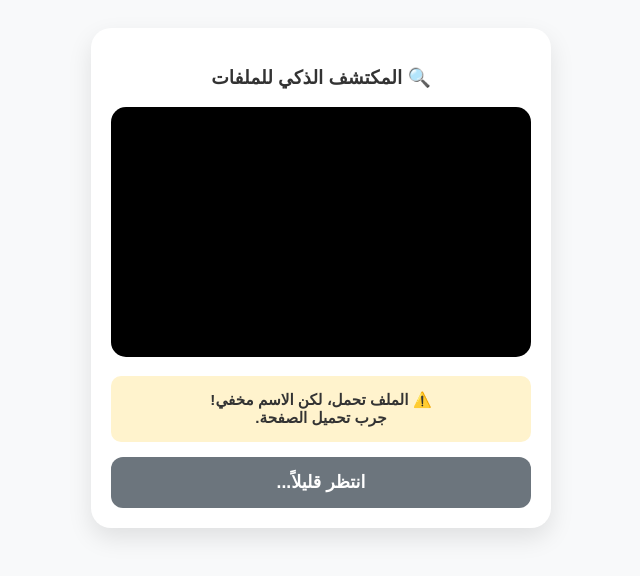
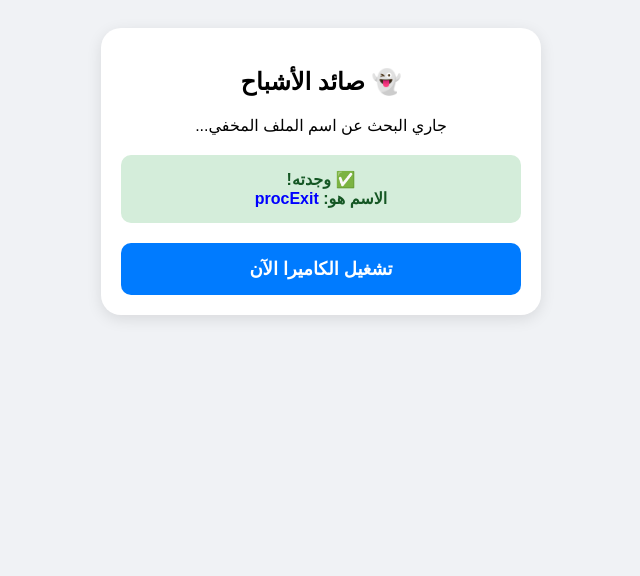
Before and after one commit to 202410091-afk/Ai-check-, a plain HTML site: page index.html in a window 1280 px wide. Shown: the whole page, without its empty margins (319-959 px from the left). Drawn offline with Linux system fonts and the light colour scheme; no server answers.

Commit message:
Update index.html

```diff
--- a/index.html
+++ b/index.html
@@ -3,128 +3,92 @@
 <head>
     <meta charset="UTF-8">
     <meta name="viewport" content="width=device-width, initial-scale=1.0">
-    <title>المكتشف الذكي</title>
+    <title>صائد الأشباح البرمجي</title>
     <style>
-        body { font-family: sans-serif; background-color: #f8f9fa; text-align: center; padding: 20px; color: #333; }
-        .container { max-width: 420px; margin: auto; background: white; padding: 20px; border-radius: 20px; box-shadow: 0 10px 25px rgba(0,0,0,0.1); }
-        video { width: 100%; border-radius: 15px; background: #000; min-height: 250px; }
-
+        body { font-family: sans-serif; background: #f0f2f5; text-align: center; padding: 20px; }
+        .container { max-width: 400px; margin: auto; background: white; padding: 20px; border-radius: 20px; box-shadow: 0 4px 15px rgba(0,0,0,0.1); }
         #status-box {
-            margin: 15px 0;
-            padding: 15px;
-            border-radius: 10px;
-            font-weight: bold;
-            background: #e9ecef;
-            font-size: 0.95rem;
-            word-wrap: break-word; /* لضمان عدم خروج النص الطويل */
+            margin: 20px 0; padding: 15px; border-radius: 10px;
+            background: #fff3cd; color: #856404; font-weight: bold; word-break: break-all;
         }
-
-        button {
-            padding: 15px;
-            font-size: 1.1rem;
-            border: none;
-            border-radius: 12px;
-            width: 100%;
-            font-weight: bold;
-            color: white;
-            background-color: #6c757d; /* رمادي */
-            pointer-events: none;
-            transition: 0.3s;
-        }
-
-        button.ready { background-color: #28a745; pointer-events: auto; } /* أخضر */
+        button { padding: 15px; width: 100%; border: none; border-radius: 10px; background: #ccc; color: white; font-weight: bold; font-size: 18px; }
+        button.ready { background: #007bff; cursor: pointer; }
     </style>
 </head>
 <body>
 
     <div class="container">
-        <h3>🔍 المكتشف الذكي للملفات</h3>
-
-        <video id="webcam" autoplay playsinline muted></video>
-
-        <div id="status-box">⏳ جاري البحث عن اسم المعالج...</div>
-
-        <button id="startBtn">انتظر قليلاً...</button>
+        <h2>👻 صائد الأشباح</h2>
+        <p>جاري البحث عن اسم الملف المخفي...</p>
+        <div id="status-box">⏳ لحظة من فضلك...</div>
+        <button id="btn" disabled>انتظر التحليل</button>
     </div>
 
     <script>
         const statusBox = document.getElementById('status-box');
-        const btn = document.getElementById('startBtn');
-        let FoundClass = null; // هنا سنخزن الاسم الصحيح الذي سنجده
+        const btn = document.getElementById('btn');
 
-        // دالة تعمل عند انتهاء تحميل الملف
-        window.startDiscovery = function() {
-            console.log("File loaded. Starting discovery...");
+        // 1. تسجيل محتويات الذاكرة الحالية (قبل تحميل الملف)
+        window.initialKeys = Object.keys(window);
 
-            // 1. البحث عن الأسماء المحتملة في ذاكرة المتصفح
-            const candidates = Object.keys(window).filter(key =>
-                key.toLowerCase().includes('edge') ||
-                key.toLowerCase().includes('impulse') ||
-                key.toLowerCase().includes('classifier')
-            );
-
-            // 2. محاولة تحديد الاسم الصحيح
-            if (window.EdgeImpulseClassifier) {
-                FoundClass = window.EdgeImpulseClassifier;
-                statusBox.innerHTML = "✅ تم العثور عليه باسم: <br> EdgeImpulseClassifier";
-            } else if (candidates.length > 0) {
-                // نأخذ أول اسم نجده يبدو صحيحاً
-                FoundClass = window[candidates[0]];
-                statusBox.innerHTML = `✅ وجدنا اسماً بديلاً: <br> ${candidates[0]}`;
-                console.log("Found alternative:", candidates[0]);
-            } else {
-                statusBox.innerHTML = "⚠️ الملف تحمل، لكن الاسم مخفي! <br> جرب تحميل الصفحة.";
-                statusBox.style.background = "#fff3cd";
-                return;
-            }
-
-            // 3. تفعيل الزر
-            statusBox.style.background = "#d4edda";
-            statusBox.style.color = "#155724";
-            btn.innerText = "تشغيل النظام الآن 🚀";
-            btn.classList.add('ready');
-            btn.onclick = runSystem;
+        // 2. صائد الأخطاء المخفية
+        window.onerror = function(message, source, lineno, colno, error) {
+            statusBox.innerHTML = `🚨 <b>تم كشف خطأ:</b><br>${message}`;
+            statusBox.style.background = "#f8d7da";
+            statusBox.style.color = "#721c24";
+            return true;
         };
 
-        // دالة الخطأ
-        window.fileError = function() {
-            statusBox.innerText = "❌ فشل تحميل ملف JS. تأكد من الاسم في GitHub.";
-            statusBox.style.background = "#f8d7da";
-        };
+        // 3. دالة التحليل بعد التحميل
+        function analyzeMemory() {
+            console.log("File loaded. Analyzing...");
 
-        async function runSystem() {
-            btn.style.display = 'none';
-            statusBox.innerText = "📸 الكاميرا تعمل... جاري التحليل";
+            // مقارنة الذاكرة الجديدة بالقديمة
+            const currentKeys = Object.keys(window);
+            const newVars = currentKeys.filter(key => !window.initialKeys.includes(key));
 
-            try {
-                const stream = await navigator.mediaDevices.getUserMedia({ video: { facingMode: "environment" } });
-                document.getElementById('webcam').srcObject = stream;
+            // تصفية المتغيرات غير المهمة
+            const ghosts = newVars.filter(k => k !== 'initialKeys' && k !== 'analyzeMemory' && k !== 'onerror');
 
-                // استخدام الاسم الذي اكتشفناه
-                const classifier = new FoundClass();
-                await classifier.init();
+            if (ghosts.length > 0) {
+                // وجدنا المتغير!
+                let foundName = ghosts[ghosts.length - 1]; // عادة يكون الأخير
+                statusBox.innerHTML = `✅ <b>وجدته!</b><br>الاسم هو: <span style="color:blue">${foundName}</span>`;
+                statusBox.style.background = "#d4edda";
+                statusBox.style.color = "#155724";
 
-                statusBox.innerText = "وجه الكاميرا على الجلد...";
-                statusBox.style.background = "white";
-                statusBox.style.border = "2px solid #28a745";
+                // محاولة تشغيل الكاميرا باستخدام الاسم المكتشف
+                window.DetectedClass = window[foundName];
+                btn.innerText = "تشغيل الكاميرا الآن";
+                btn.classList.add('ready');
+                btn.disabled = false;
+                btn.onclick = startCamera;
+            } else {
+                statusBox.innerHTML = "👻 <b>غريب!</b> الملف تحمل لكنه فارغ أو لم يضف شيئاً.";
+            }
+        }
 
-                setInterval(async () => {
-                    try {
-                        const results = await classifier.classify(document.getElementById('webcam'));
-                        if (results.results.length > 0) {
-                            const best = results.results.reduce((a, b) => a.value > b.value ? a : b);
-                            statusBox.innerHTML = `<span style="font-size:1.5rem;color:#28a745">${best.label}</span> <br> ${Math.round(best.value * 100)}%`;
-                        }
-                    } catch(e) {}
-                }, 500);
+        async function startCamera() {
+            document.body.innerHTML = '<video id="webcam" autoplay playsinline muted style="width:100%;border-radius:20px;"></video><div id="res" style="font-size:30px;font-weight:bold;margin-top:20px;">جاري التحليل...</div>';
+            const video = document.getElementById('webcam');
+            const stream = await navigator.mediaDevices.getUserMedia({ video: { facingMode: "environment" } });
+            video.srcObject = stream;
 
-            } catch (err) {
-                statusBox.innerText = "خطأ: " + err.message;
-            }
+            // استخدام الاسم المكتشف
+            const classifier = new window.DetectedClass();
+            await classifier.init();
+
+            setInterval(async () => {
+                const res = await classifier.classify(video);
+                if(res.results.length) {
+                    const best = res.results.reduce((a, b) => a.value > b.value ? a : b);
+                    document.getElementById('res').innerText = best.label + " (" + Math.round(best.value*100) + "%)";
+                }
+            }, 500);
         }
     </script>
 
-    <script src="./edge-impulse-standalone.js?v=5" onload="startDiscovery()" onerror="fileError()"></script>
+    <script src="./edge-impulse-standalone.js?v=99" onload="analyzeMemory()"></script>
 
 </body>
 </html>
```
